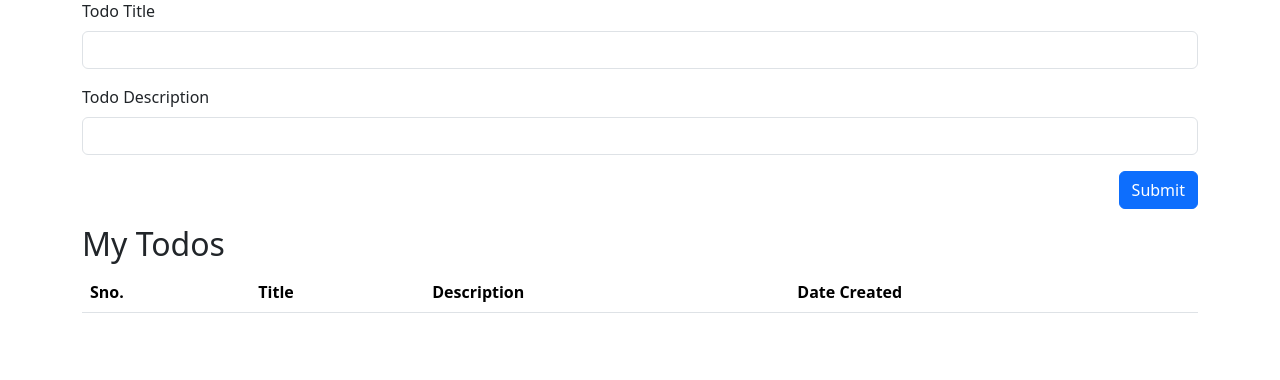
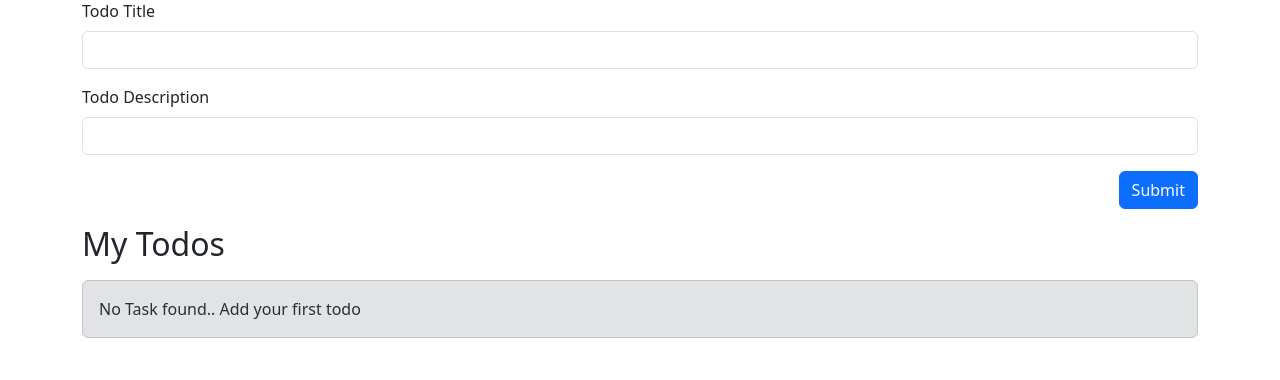
Before and after one commit to alishah18105/Flask-Practice, a Flask app: page / in a window 1280 px wide. Shown: the part 119-499 px from the top of the page. Run offline with Flask 3, Linux system fonts and the light colour scheme; lists and menus that the app fills with data are empty.

Commit message:
Getting Forms Working

```diff
--- a/app.py
+++ b/app.py
@@ -1,4 +1,4 @@
-from flask import Flask, render_template
+from flask import Flask, redirect, render_template, request
 from flask_sqlalchemy import SQLAlchemy
 from datetime import datetime
 
@@ -15,17 +15,28 @@ class Todo(db.Model):
     def __repr__(self):
         return f"{self.sno} {self.title}"
 
-@app.route("/")
+@app.route('/', methods=['GET', 'POST'] )
 def hello_world():
-    # todo = Todo(title = "First Task", desc = "Learn Flask")
-    # db.session.add(todo)
-    # db.session.commit()
+    if request.method == "POST":
+
+        title = request.form["title"]
+        desc = request.form["desc"]
+        todo = Todo(title = title, desc = desc)
+
+        db.session.add(todo)
+        db.session.commit()
     allTodo = Todo.query.all()
-    print(allTodo)
     return render_template('index.html',allTodo = allTodo)
 
-@app.route("/show")
-def show():
+@app.route('/delete/<int:sno>')
+def delete(sno):
+    todo = Todo.query.filter_by(sno=sno).first()
+    db.session.delete(todo)
+    db.session.commit()
+    return redirect("/")
+
+@app.route("/edit/<int:sno>")
+def edit(sno):
     allTodo = Todo.query.all()
     print(allTodo)
     return "<p>Welcome To Our Shopping Mart!</p>"
--- a/templates/index.html
+++ b/templates/index.html
@@ -13,7 +13,7 @@
     <!-- Your navbar -->
     <nav class="navbar navbar-expand-lg navbar-dark bg-dark">
         <div class="container-fluid">
-            <a class="navbar-brand" href="#">Todo</a>
+            <a class="navbar-brand" href="/">Todo</a>
             <button class="navbar-toggler" type="button" data-bs-toggle="collapse" data-bs-target="#navbarNav"
                 aria-controls="navbarNav" aria-expanded="false" aria-label="Toggle navigation">
                 <span class="navbar-toggler-icon"></span>
@@ -40,23 +40,31 @@
     </nav>
     <div class="container my-3">
         <h2>Add Todo</h2>
-        <form>
+        <form action="/" method="POST">
             <div class="mb-3">
                 <label for="todoTitle" class="form-label">Todo Title</label>
-                <input type="text" class="form-control" id="todoTitle" aria-describedby="todoTitleHelp">
+                <input type="text" class="form-control" name="title" id="todoTitle" aria-describedby="todoTitleHelp">
             </div>
             <div class="mb-3">
                 <label for="todoDescription" class="form-label">Todo Description</label>
-                <input type="text" class="form-control" id="todoDescription">
+                <input type="text" class="form-control" name="desc" d="todoDescription">
             </div>
-
-        </form>
             <div class="text-end">
                 <button class="btn btn-primary" type="submit">Submit</button>
             </div>
+        </form>
+
     </div>
     <div class="container my-3">
         <h2>My Todos</h2>
+
+        <tbody>
+            {% if allTodo|length == 0 %}
+            <div class="alert alert-secondary my-3" role="alert">
+                No Task found.. Add your first todo
+            </div>
+
+            {% else %}
             <table class="table">
                 <thead>
                     <tr>
@@ -64,17 +72,24 @@
                         <th scope="col">Title</th>
                         <th scope="col">Description</th>
                         <th scope="col">Date Created</th>
+                        <th scope="col">Actions</th>
                     </tr>
                 </thead>
-            <tbody>
+
                 {% for todo in allTodo %}
                 <tr>
-                    <th scope="row">{{todo.sno}}</th>
+                    <th scope="row">{{loop.index}}</th>
                     <td>{{todo.title}}</td>
                     <td>{{todo.desc}}</td>
                     <td>{{todo.date_created}}</td>
+                    <td>
+                        <a href="/edit{{todo.sno}}" type="button" class="btn btn-outline-primary btn-sm mx-1">Edit</a>
+                        <a href="/delete/{{todo.sno}}" type="button"
+                            class="btn btn-outline-danger btn-sm mx-1">Delete</a>
+                    </td>
                 </tr>
                 {% endfor %}
+                {% endif %}
 
 
                 </tr>
```
Also changed, not shown: instance/todo.db. Lines whose indentation alone changed are shown as unchanged.
